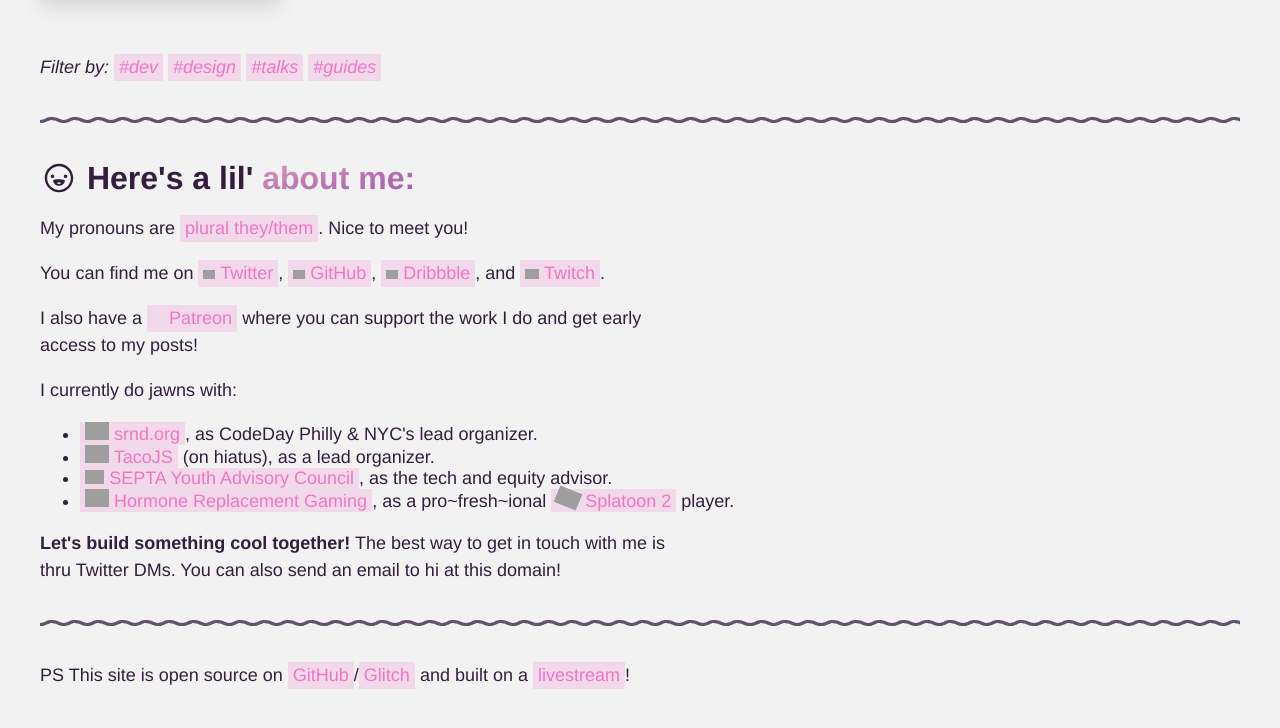
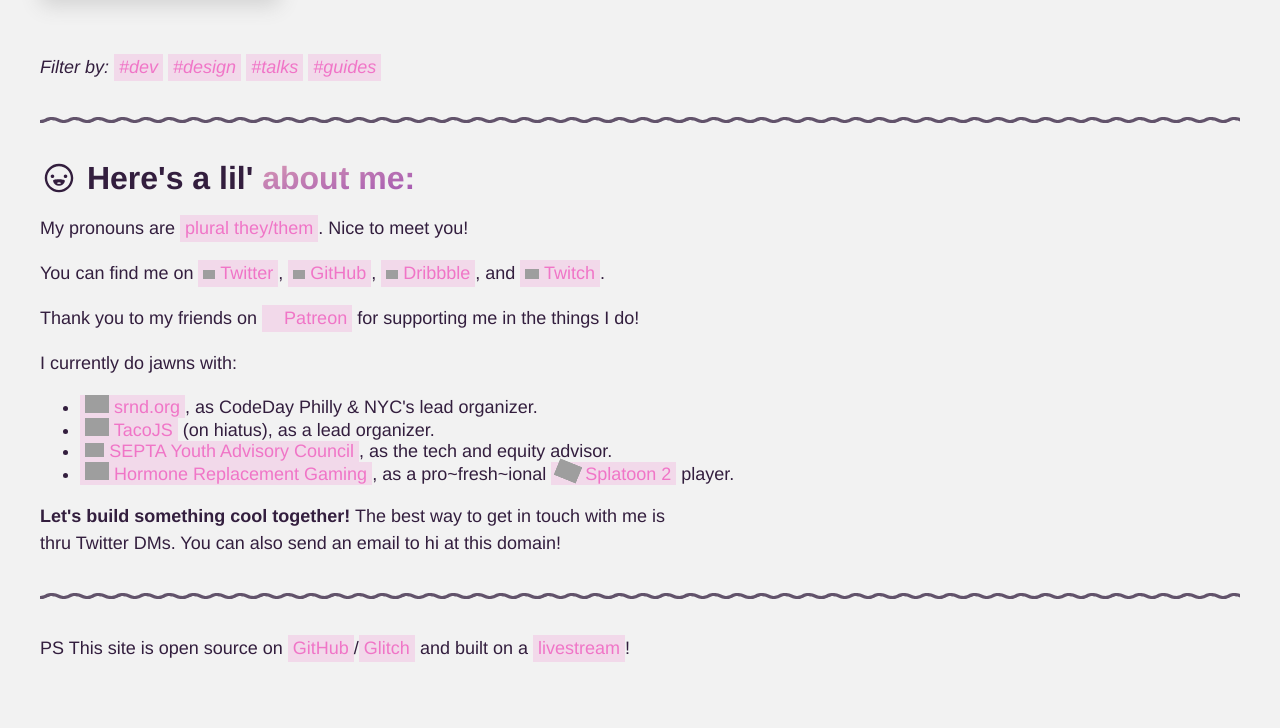
Before and after one commit to pixelyunicorn/2019.melody.dev, a Jekyll site: the page built from index.html, in a window 1280 px wide and 900 px high, scrolled down 1103 px, cut to the strip 172-900 px from the top of the window. Built offline with Jekyll 4.4.1, drawn with Linux system fonts in a browser that asks for light colours; some web fonts are replaced; after the commit the page ends 1976 px from its top, so only the background shows below that; grey boxes are pictures that could not be loaded.

Commit message:
thank first

```diff
--- a/index.html
+++ b/index.html
@@ -89,7 +89,7 @@
 </p>
 
 <p>
-  I also have a <a class="uno" href="https://github.com/pixelyunicorn" target="_blank"><img src="https://c5.patreon.com/external/favicon/favicon-16x16.png?v=69kMELnXkB" height="12" width="12" /> Patreon</a> where you can support the work I do and get early access to my posts!
+  Thank you to my friends on <a class="uno" href="https://patreon.com/madebymelody" target="_blank"><img src="https://c5.patreon.com/external/favicon/favicon-16x16.png?v=69kMELnXkB" height="12" width="12" /> Patreon</a> for supporting me in the things I do!
 </p>
 
 <p>
```
